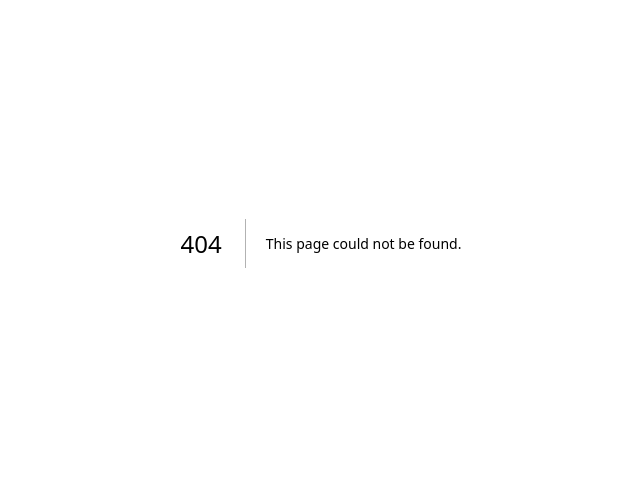
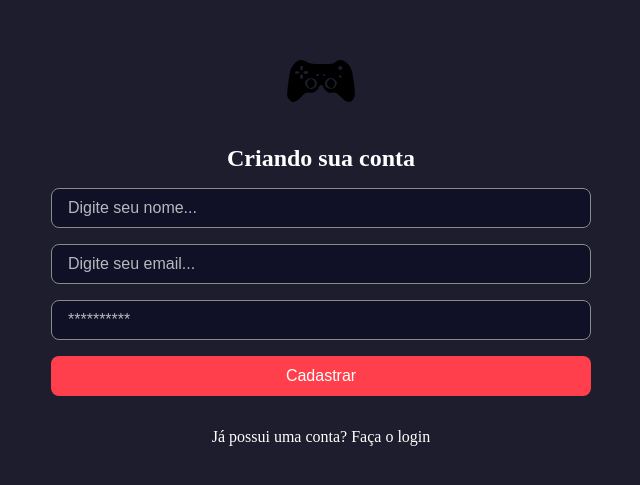
Before and after one commit to guizinsx/JaZerei, a Next.js app in the folder frontend/: page /signup in a window 1280 px wide. Before the commit this address had no page. Shown: the part 157-642 px from the top of the page, without its empty margins (319-959 px from the left). Built offline with nearby package versions, Linux system fonts and the light colour scheme.

Commit message:
feat: implement login screen with new user registration functionality

```diff
--- a/frontend/src/app/globals.css
+++ /dev/null
@@ -1,42 +0,0 @@
-:root {
-  --background: #ffffff;
-  --foreground: #171717;
-}
-
-@media (prefers-color-scheme: dark) {
-  :root {
-    --background: #0a0a0a;
-    --foreground: #ededed;
-  }
-}
-
-html,
-body {
-  max-width: 100vw;
-  overflow-x: hidden;
-}
-
-body {
-  color: var(--foreground);
-  background: var(--background);
-  font-family: Arial, Helvetica, sans-serif;
-  -webkit-font-smoothing: antialiased;
-  -moz-osx-font-smoothing: grayscale;
-}
-
-* {
-  box-sizing: border-box;
-  padding: 0;
-  margin: 0;
-}
-
-a {
-  color: inherit;
-  text-decoration: none;
-}
-
-@media (prefers-color-scheme: dark) {
-  html {
-    color-scheme: dark;
-  }
-}
--- /dev/null
+++ b/frontend/src/app/globals.scss
@@ -0,0 +1,49 @@
+* {
+    margin: 0;
+    padding: 0;
+    box-sizing: border-box;
+    outline: 0;
+}
+
+:root{
+
+    --white: #fff;
+    --black: #000;
+
+    --dark-900: #101026;
+    --dark-700: #1d1d2e;
+
+    --gray-100: #8a8a8a;
+    --green-900: #3fffa3;
+    --red-900: #FF3f4b;
+
+}
+
+button{
+    cursor: pointer;
+}
+
+a{
+    color: inherit;
+    text-rendering: none;
+}
+
+body{
+    background: var(--dark-700);
+}
+
+body, input, textarea, select, button{
+    font: 400, 1rem sans-serif;
+}
+
+@media (max-width: 720px){
+    html{
+        font-size: 87.5%;
+    }
+}
+
+@media (max-width: 1080px){
+    html{
+        font-size: 93.75%;
+    }
+}
--- a/frontend/src/app/layout.tsx
+++ b/frontend/src/app/layout.tsx
@@ -1,6 +1,6 @@
 import type { Metadata } from "next";
 import localFont from "next/font/local";
-import "./globals.css";
+import "./globals.scss";
 
 const geistSans = localFont({
   src: "./fonts/GeistVF.woff",
@@ -14,8 +14,8 @@ const geistMono = localFont({
 });
 
 export const metadata: Metadata = {
-  title: "Create Next App",
-  description: "Generated by create next app",
+  title: "JaZerei - Quais jogos ja zerei?",
+  description: "Marque seus jogos que você ja zerou",
 };
 
 export default function RootLayout({
--- /dev/null
+++ b/frontend/src/app/page.module.scss
@@ -0,0 +1,75 @@
+
+.containerCenter{
+  min-height: 100vh;
+  display: flex;
+  flex-direction: column;
+  align-items: center;
+  justify-content: center;
+}
+
+.login{
+  margin-top: 24px;
+  display: flex;
+  flex-direction: column;
+  align-items: center;
+  justify-content: center;
+  gap: 16px;
+  width: 600px;
+
+  h1{
+    color: var(--white);
+  }
+
+  form{
+    color: var(--white);
+    padding-bottom: 16px;
+    font-size: 18px;
+    display: flex;
+    flex-direction: column;
+    width: 90%;
+    gap: 16px;
+  }
+
+  form button{
+    height: 40px;
+    font-size: 16px;
+    background-color: var(--red-900);
+    border: 0;
+    border-radius: 8px;
+    color: var(--white);
+    display: flex;
+    align-items: center;
+    justify-content: center;
+    transition: all 0.5s;
+  }
+
+  form button:hover{
+    transform: scale(1.05);
+  }
+}
+
+.input{
+  height: 40px;
+  border: 1px solid var(--gray-100);
+  padding: 0 16px;
+  border-radius: 8px;
+  background-color: var(--dark-900);
+  color: var(--white);
+  font-size: 16px;
+}
+
+.input::placeholder{
+  color: rgba(255, 255, 255, 0.700)
+}
+
+
+.text{
+  color: var(--white);
+  text-decoration: none;
+}
+
+@media (max-widht: 620px){
+  .login{
+    width: 90%;
+  }
+}
--- /dev/null
+++ b/frontend/src/app/signup/page.tsx
@@ -0,0 +1,88 @@
+import Image from "next/image"
+import Link from "next/link"
+import styles from '../page.module.scss'
+import logoImg from '/public/logo.svg'
+import { api } from '@/services/api'
+import { redirect } from "next/navigation"
+
+export default function Signup(){
+
+  async function handleRegister(formData: FormData){
+    "use server"
+
+    const name = formData.get("name")
+    const email = formData.get("email")
+    const password = formData.get("password")
+
+    if ( name === "" || email === "" || password === ""){
+      console.log("PREENCHA OS CMAPOS")
+      return;
+    }
+
+    try{
+      await api.post("/users", {
+        name,
+        email,
+        password
+      })
+    }catch(err){
+      console.log("error")
+      console.log(err)
+    }
+
+    redirect("/")
+
+
+  }
+
+    return(
+        <>
+            <div className={styles.containerCenter}>
+        <Image
+        src={logoImg}
+        alt="Logo do site JaZerei"
+        />
+
+        <section className={styles.login}>
+            <h1>Criando sua conta</h1>
+          <form action={handleRegister}>
+            <input
+              type="text"
+              required
+              name="name"
+              placeholder="Digite seu nome..."
+              className={styles.input}
+            />
+            <input
+              type="email"
+              required
+              name="email"
+              placeholder="Digite seu email..."
+              className={styles.input}
+            />
+
+            <input
+              type="password"
+              required
+              name="password"
+              placeholder="**********"
+              className={styles.input}
+            />
+
+            <button type="submit" className={styles.button}>
+              Cadastrar
+            </button>
+
+          </form>
+
+
+          <Link href="/" className={styles.text}>
+            Já possui uma conta? Faça o login
+          </Link>
+
+        </section>
+
+      </div>
+        </>
+    )
+}
--- /dev/null
+++ b/frontend/src/services/api.ts
@@ -0,0 +1,5 @@
+import axios from "axios";
+
+export const api = axios.create({
+    baseURL: "http://localhost:3333"
+})
```
Also changed, not shown: frontend/package.json (+5 -3 lines), frontend/src/app/dashboard/page.tsx (added, +8 -0 lines), frontend/src/app/page.module.css (deleted, +0 -168 lines), frontend/src/app/page.tsx (+83 -87 lines), frontend/public/logo.svg (added), 1 other file (tests, documents, lock files or other folders).
